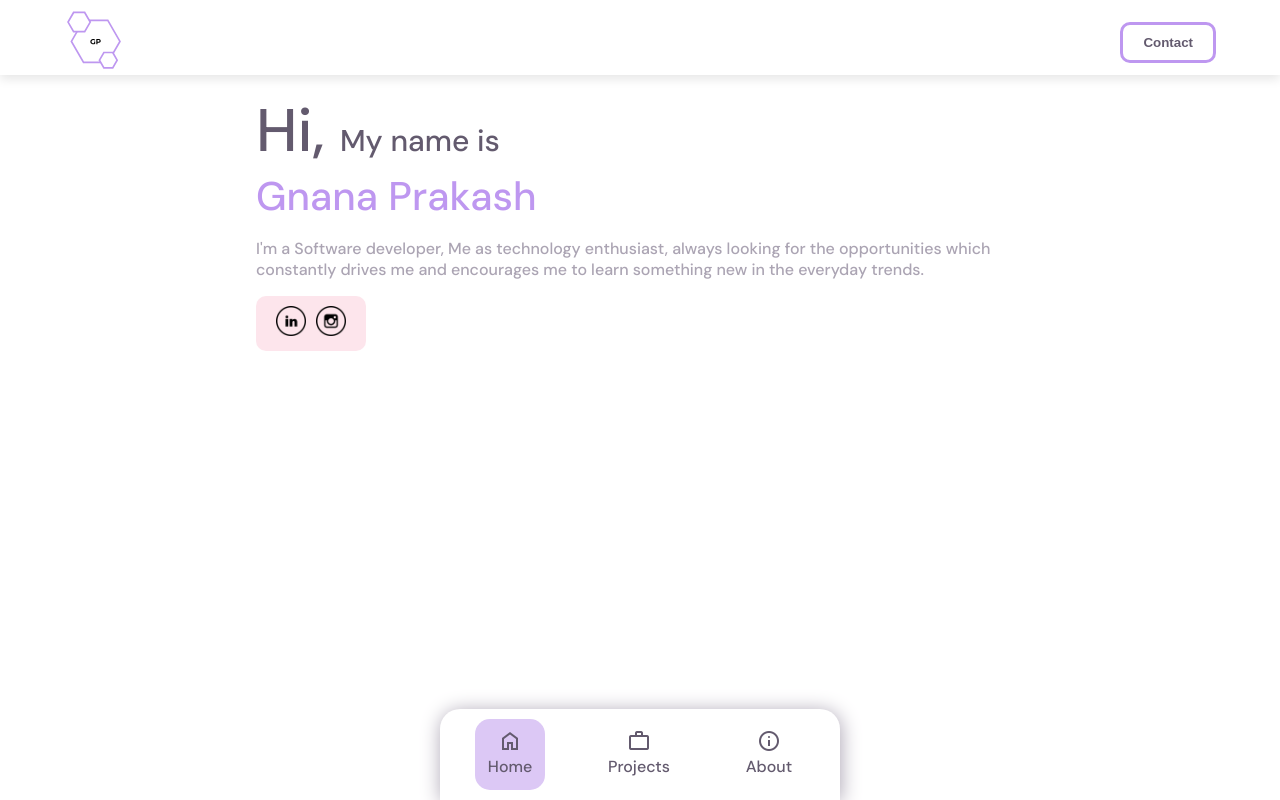
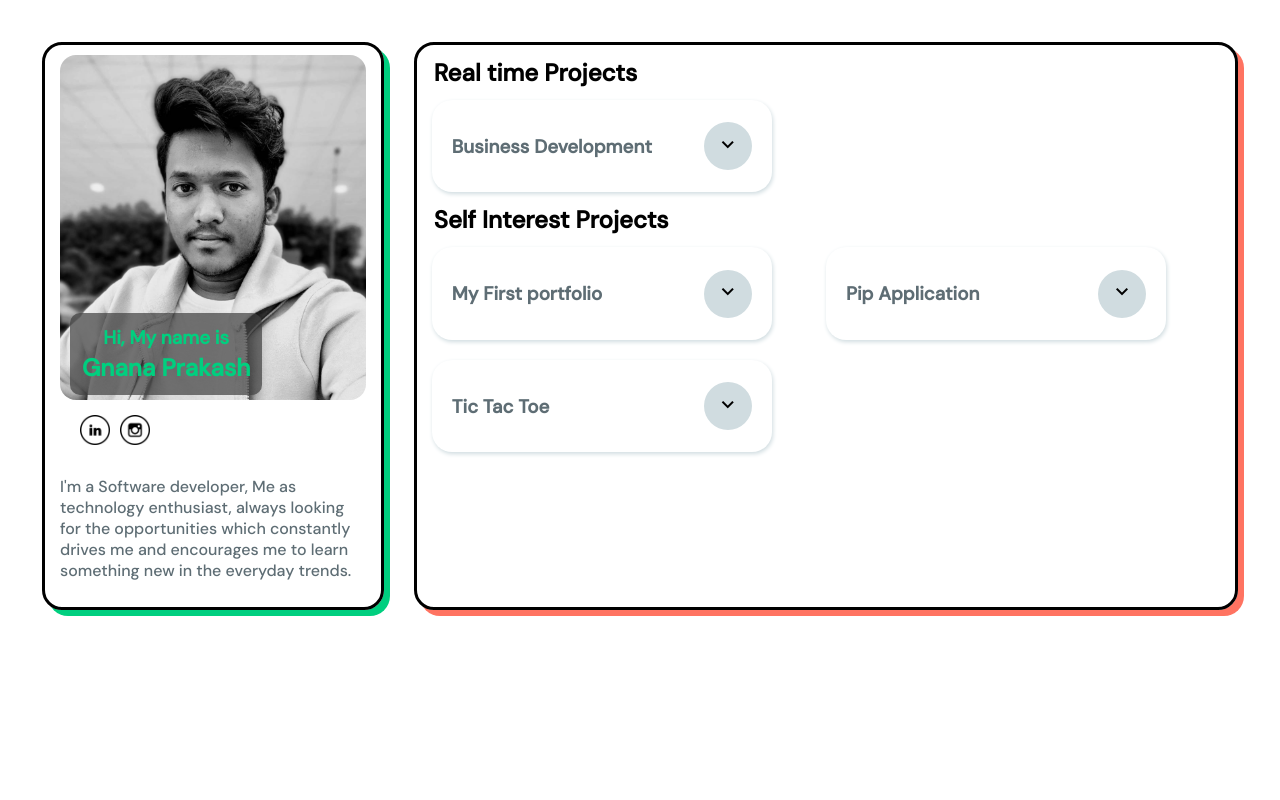
Before and after one commit to yoursgnan/yoursgnan.github.io, a React (Vite) app: page / in a window 1280 px wide. Built offline with nearby package versions, Linux system fonts and the light colour scheme.

Commit message:
revamped design
revamped design

```diff
--- a/src/App.css
+++ b/src/App.css
@@ -3,139 +3,31 @@ body {
   padding: 0px;
   font-family: 'DM Sans', sans-serif;
 }
-@media screen and (max-width: 400px) {
-  .menu-container{
-    bottom: 0px;
-  }
+
+#root {
+  background: white;
+  display: grid;
+  grid-template-columns: 0.3fr 0.7fr;
+  gap: 10px;
+  padding: 2rem;
+  justify-content: center;
+}
+:root{
+  --blue: #00BCFF;
+  --light-blue: #ebf9ff;
+
+  --orange: #FF4D12;
+  --light-orange: #FF7361;
+
+  --emerald: #00CF7F;
+  --light-emerald: #b0ecd5;
+
+  --shadow-color: #d0dce0;
+
+  --secondary-text-color: #5e6d74;
 }
 
-:root{
-  --primary-color: #BE97F0;
-  --primary-color-light: #dcc8f5;
-  --secondary-color: #FDE5EC;
-  --shadow-color: #e6e6e6;
-  --primary-text-color: #635A6E;
-  --secondary-text-color: #ABA4B3;
-}
-.navbar {
-  overflow: auto;
-  background: rgb(255, 255, 255);
-  box-shadow: 0px 4px 10px var(--shadow-color);
 
-}
-
-.navbar-container{
-  display: flex;
-  align-items: center;
-  justify-content: space-between;
-  margin-left: 5%;
-  margin-right: 5%;
-  margin-top: 10px;
-}
-
-.contact-button {
-  cursor: pointer;
-  background: transparent;
-  padding: 10px;
-  padding-left: 20px;
-  padding-right: 20px;
-  border: solid 3px var(--primary-color);
-  border-radius: 10px;
-  color: var(--primary-text-color);
-  font-weight: 800;
-
-}
-
-.main-content {
-  display: flex;
-  justify-content: center;
-  align-items: center;
-  flex-wrap: wrap;
-  color: var(--primary-text-color);
-}
-
-.main-content-container {
-  display: flex;
-  margin-top: 1rem;
-  margin-left: 2rem;
-  margin-right: 2rem;
-  justify-content: center;
-}
-.project-fragment{
-  justify-content: center;
-}
-.home-fragment{
-  width: 60%;
-}
-
-.greet1{
-  font-size: 60px;
-}
-.greet2 {
-  font-size: 30px;
-}
-.my-name {
-  font-size: 40px;
-  color: var(--primary-color);
-}
-
-.about-me-bio {
-  color:var(--secondary-text-color);
-}
-
-.menu-container {
-  width: 100%;
-  position: fixed;
-  bottom: 0px;
-  display: flex;
-  justify-content: center;
-}
-.menu > p {
-  margin: 3px;
-  color: var(--primary-text-color);
-}
-.menu-holder {
-  background: #FFFFFF;
-  border-top-left-radius: 20px;
-  border-top-right-radius: 20px;
-  box-shadow: 1px 2px 20px var(--secondary-text-color);
-  min-width: 380px;
-  display: flex;
-  align-items: center;
-  justify-content: space-around;
-  padding: 10px;
-}
-
-.menu{
-  cursor: pointer;
-  display: flex;
-  flex-direction: column;
-  justify-content: center;
-  align-items: center;
-  padding: 10px;
-}
-
-.menu-active {
-  display:block;
-}
-
-.menu-inactive{
-  display: none;
-}
-
-/* .menu:hover {
-  background: var(--shadow-color);
-  border-radius: 20px;
-} */
-
-.active {
-  background: var(--primary-color-light);
-  border-radius: 15px;
-}
-
-.material-symbols-outlined {
-  color: var(--primary-text-color);
-}
 
 .share-container {
   background: var(--secondary-color);
@@ -150,32 +42,66 @@ body {
   column-gap: 10px;
 }
 
+.box-container {
+  border: solid black;
+  margin: 10px;
+  padding: 10px;
+  border-radius: 20px;
+
+}
+
+.project-box-container {
+  box-shadow: 6px 6px var(--light-orange);
+  padding-left: 15px;
+  padding-right: 15px;
+}
+
+
+.about-box-container {
+  box-shadow: 6px 6px var(--emerald);
+  padding-left: 15px;
+  padding-right: 15px;
+}
+
+.expand-button {
+  border: solid transparent;
+  width: 3rem;
+  height: 3rem;
+  border-radius: 50%;
+  background: var(--shadow-color);
+
+}
+.project-banner-wrapper {
+  display: flex;
+  justify-content: space-between;
+  align-items: center;
+}
+
+.project-banner-wrapper > h3 {
+  color: var(--secondary-text-color);
+}
 .projects-container {
   display: grid;
-  grid-template-columns: repeat(auto-fill, minmax(320px, 1fr));
-  place-items: center;
+  grid-template-columns: repeat(auto-fill, minmax(300px, 1fr));
 }
 
 .project-box{
   width: auto;
-  max-width: 320px;
-  background: #FFFFFF;
-  box-shadow: 1px 2px 8px var(--secondary-text-color);
+  width: auto;
+  max-width: 300px;
+  background:white;
+  box-shadow: 1px 2px 4px var(--shadow-color);
   border-radius: 20px;
   margin: 10px;
   margin-left: 0px;
-  padding: 20px;
+  padding: 15px;
+  padding-left: 20px;
+  padding-right: 20px;
 }
-
-.project-banner-wrapper{
-  background-image: url();
-  max-height: 30%;
-}
-
 
 .project-box > div > a {
   float: right;
-  color: var(--primary-color);
+  color: var(--blue);
   font-weight: 600;
   font-size: 15px;
   margin: 10px;
@@ -187,7 +113,7 @@ body {
   margin: 2px;
   margin-left: 0px;
   margin-left: 0px;
-  background: var(--primary-color);
+  background: black;
   color: white;
   padding: 3px;
   padding-left: 8px;
@@ -195,15 +121,45 @@ body {
   border-radius: 15px;
 }
 
-.primary{
-  background: #ffb4c9;
-}
 
 .project-languages-container{
   display: flex;
   gap:0.5rem;
 }
-.empty-div {
-  width: 20px;
-  height: 150px;
+
+.about-content-holder >p {
+  color: var(--secondary-text-color);
 }
+.profile-container {
+  position: relative;
+  text-align: center;
+}
+
+.profile-container > img {
+  max-width: 100%;
+  height: auto;
+  border-radius: 1rem;
+}
+
+.text-container {
+  position: absolute;
+  bottom: 0;
+  left: 0;
+  margin: 10px;
+  background-color: rgba(65, 65, 65, 0.7);
+  border-radius: 10px;
+  color: var(--emerald);
+  padding: 10px;
+
+}
+
+.text-container > h3,h2{
+  margin: 2px;
+}
+
+@media screen and (max-width: 700px) {
+  #root {
+    grid-template-columns: auto;
+
+  }
+}
--- a/src/App.jsx
+++ b/src/App.jsx
@@ -1,18 +1,16 @@
-import NavBar from './components/NavBar'
-import Content from './components/Content'
-import Menu from './components/Menu'
+
 import data from './data'
+import AboutMe from './fragments/AboutMe'
+import ProjectsFragment from './fragments/Projects'
+
 import './App.css'
 import { useState } from 'react'
 
 function App() {
-    const [position,setPosition] = useState(1)
-
     return (
       <>
-        <NavBar />
-        <Content data={data} setPosition={setPosition} position={position}/>
-        <Menu setPosition={setPosition} position={position}/>
+        <AboutMe data={data.about_me}/>
+        <ProjectsFragment data={data.projects}/>
       </>
     )
 }
--- a/src/components/Content.jsx
+++ /dev/null
@@ -1,14 +0,0 @@
-import Home from '../fragments/Home'
-import ProjectsFragment from '../fragments/Projects'
-import ProjectFrafment from '../fragments/Projects'
-
-const Content = (props) => {
-    return (
-        <div className="main-content">
-            <Home data={props.data.home} className={props.position===1 ? "main-content-container home-fragment menu-active" : "main-content-container home-fragment menu-inactive"}/>
-            <ProjectsFragment data={props.data.projects} className={props.position===2 ? "main-content-container project-fragment menu-active" : "main-content-container project-fragment menu-inactive"}/>
-        </div>
-    )
-}
-
-export default Content
--- a/src/components/Menu.jsx
+++ /dev/null
@@ -1,20 +0,0 @@
-import Tab from './Tab'
-import {useState} from 'react'
-
-const Menu = (props) => {
-    const onTabClick = (position) => {
-        console.log(position)
-        props.setPosition(position)
-    }
-    return (
-        <div className="menu-container">
-            <div className='menu-holder'>
-                <Tab name='Home' icon='home' className={props.position===1 ? 'menu active' : 'menu'} onTabClick={() => onTabClick(1)}/>
-                <Tab name='Projects' icon='work' className={props.position===2 ? 'menu active' : 'menu'} onTabClick={() => onTabClick(2)}/>
-                <Tab name='About' icon='info' className={props.position===3 ? 'menu active' : 'menu'} onTabClick={() => onTabClick(3)}/>
-            </div>
-        </div>
-    )
-}
-
-export default Menu
--- a/src/components/NavBar.jsx
+++ /dev/null
@@ -1,19 +0,0 @@
-import myLogo from '../assets/my-logo.svg'
-import '../App.css'
-
-const NavBar = () => {
-    return (
-        <header className='navbar'>
-            <div className='navbar-container'>
-                <div className='image-container'>
-                    <img src={myLogo} width={60} height={60} />
-                </div>
-                <div className="contact-container">
-                <a href='mailto:gnanaprakash19102000@gmail.com?subject=Type%20subject&body=Hello!'><button className="contact-button">Contact</button></a>
-                </div>
-            </div>
-        </header>
-    )
-}
-
-export default NavBar
--- a/src/components/ProjectBox.jsx
+++ b/src/components/ProjectBox.jsx
@@ -1,10 +1,26 @@
+import { useState } from "react"
+
+const expand_less = <span class="material-symbols-outlined">expand_less</span>
+
+const expand_more = <span class="material-symbols-outlined">expand_more</span>
+
 const ProjectBox = ({project}) => {
+    const [showContent,setShowContent] = useState(false)
+
+    const changeVisibility = () => {
+        setShowContent(!showContent)
+    }
     return (
         <div className="project-box">
 
             <div className="project-banner-wrapper">
                 <h3>{project.project_name}</h3>
+                <button onClick={changeVisibility} className="expand-button">
+                    {showContent?expand_less:expand_more}</button>
             </div>
+            {
+                showContent &&
+            <div className="project-info-container">
                 <p>{project.project_details}</p>
                 <p className="text-bubble primary">{project.main_app_frame}</p>
                 <div className="project-languages-container">
@@ -20,6 +36,10 @@ const ProjectBox = ({project}) => {
                 }
                 </div>
             </div>
+            }
+
+
+        </div>
     )
 }
 
--- a/src/components/Tab.jsx
+++ /dev/null
@@ -1,15 +0,0 @@
-
-
-const Tab = (props) => {
-
-    return (
-        <div className={props.className} onClick={props.onTabClick}>
-            <span className="material-symbols-outlined">
-                {props.icon}
-            </span>
-            <p>{props.name}</p>
-        </div>
-    )
-}
-
-export default Tab
--- a/src/data.js
+++ b/src/data.js
@@ -1,9 +1,10 @@
 const data = {
-    home: {
+    about_me: {
         name: 'Gnana Prakash',
         about: "I'm a Software developer, Me as technology enthusiast, always looking for the opportunities which constantly drives me and encourages me to learn something new in the everyday trends."
     },
-    projects: [
+    projects: {
+        self_interest: [
             {
                 project_name: 'My First portfolio',
                 project_details: "I created my first portfolio when i doing my graduation which show case my project i have done",
@@ -21,6 +22,15 @@ const data = {
                 redirect_url: 'https://gnana-prakash.github.io/pipyoutube',
             },
             {
+                project_name: 'Tic Tac Toe',
+                project_details: 'Made small game by using react front end framework',
+                main_app_frame: 'React Js',
+                languages_used: ['javascript','JSX','css'],
+                redirect_url: 'https://purplehexcode.github.io/bingo',
+            }
+        ],
+        real_time: [
+            {
                 project_name: 'Business Development',
                 project_details: "I worked on some modules on odoo framework such as HR, Project module.\
                 During this project i also worked on UI/UX of landing page in the previous company",
@@ -28,14 +38,10 @@ const data = {
                 languages_used: ['python','xml'],
                 redirect_url: false
             },
-        {
-            project_name: 'Tic Tac Toe',
-            project_details: 'Made small game by using react front end framework',
-            main_app_frame: 'React Js',
-            languages_used: ['javascript','JSX','css'],
-            redirect_url: 'https://purplehexcode.github.io/bingo',
-        }
+
         ]
     }
 
+}
+
 export default data
--- /dev/null
+++ b/src/fragments/AboutMe.jsx
@@ -0,0 +1,28 @@
+
+import myphoto from '../assets/myphoto.jpeg'
+import ShareBubble from '../components/ShareBubble'
+import linkedin from '../assets/linkedin.png'
+import insta from '../assets/instagram.png'
+
+const AboutMe = ({data}) => {
+    return (
+        <div className="box-container about-box-container">
+            <div className="about-content-holder">
+                <div className='profile-container'>
+                    <img src={myphoto}/>
+                    <div className="text-container">
+                        <h3>Hi, My name is</h3>
+                        <h2>{data.name}</h2>
+                    </div>
+                </div>
+                <div className="share-container">
+                    <ShareBubble src={linkedin} link="https://www.linkedin.com/in/iamgnanaprakash"/>
+                    <ShareBubble src={insta} link="https://www.instagram.com/yoursgnan"/>
+                </div>
+                <p>{data.about}</p>
+            </div>
+        </div>
+    )
+}
+
+export default AboutMe
--- a/src/fragments/Home.jsx
+++ /dev/null
@@ -1,21 +0,0 @@
-import ShareBubble from '../components/ShareBubble'
-import linkedin from '../assets/linkedin.png'
-import insta from '../assets/instagram.png'
-
-const Home = (props) => {
-    return (
-        <div className={props.className}>
-            <span className="greet1">Hi, </span><span className="greet2">My name is</span>
-            <div>
-                <span className="my-name">{props.data.name}</span>
-            </div>
-            <p className="about-me-bio">{props.data.about}</p>
-            <div className="share-container">
-                <ShareBubble src={linkedin} link="https://www.linkedin.com/in/iamgnanaprakash"/>
-                <ShareBubble src={insta} link="https://www.instagram.com/yoursgnan"/>
-            </div>
-        </div>
-    )
-}
-
-export default Home
--- a/src/fragments/Projects.jsx
+++ b/src/fragments/Projects.jsx
@@ -1,15 +1,21 @@
 import ProjectBox from '../components/ProjectBox'
 
-const ProjectsFragment = (props) => {
+const ProjectsFragment = ({data}) => {
     return (
-        <div className={props.className}>
-            <h1>Projects</h1>
+        <div className='box-container project-box-container'>
+            <h2>Real time Projects</h2>
             <div className="projects-container">
                 {
-                    props.data.map(object=><ProjectBox project={object}/>)
+                    data.real_time.map(object=><ProjectBox project={object}/>)
                 }
             </div>
             <div className='empty-div'></div>
+            <h2>Self Interest Projects</h2>
+            <div className="projects-container">
+                {
+                    data.self_interest.map(object=><ProjectBox project={object}/>)
+                }
+            </div>
         </div>
     )
 }
```
Also changed, not shown: src/assets/myphoto.jpeg (added). Lines whose indentation alone changed are shown as unchanged.
